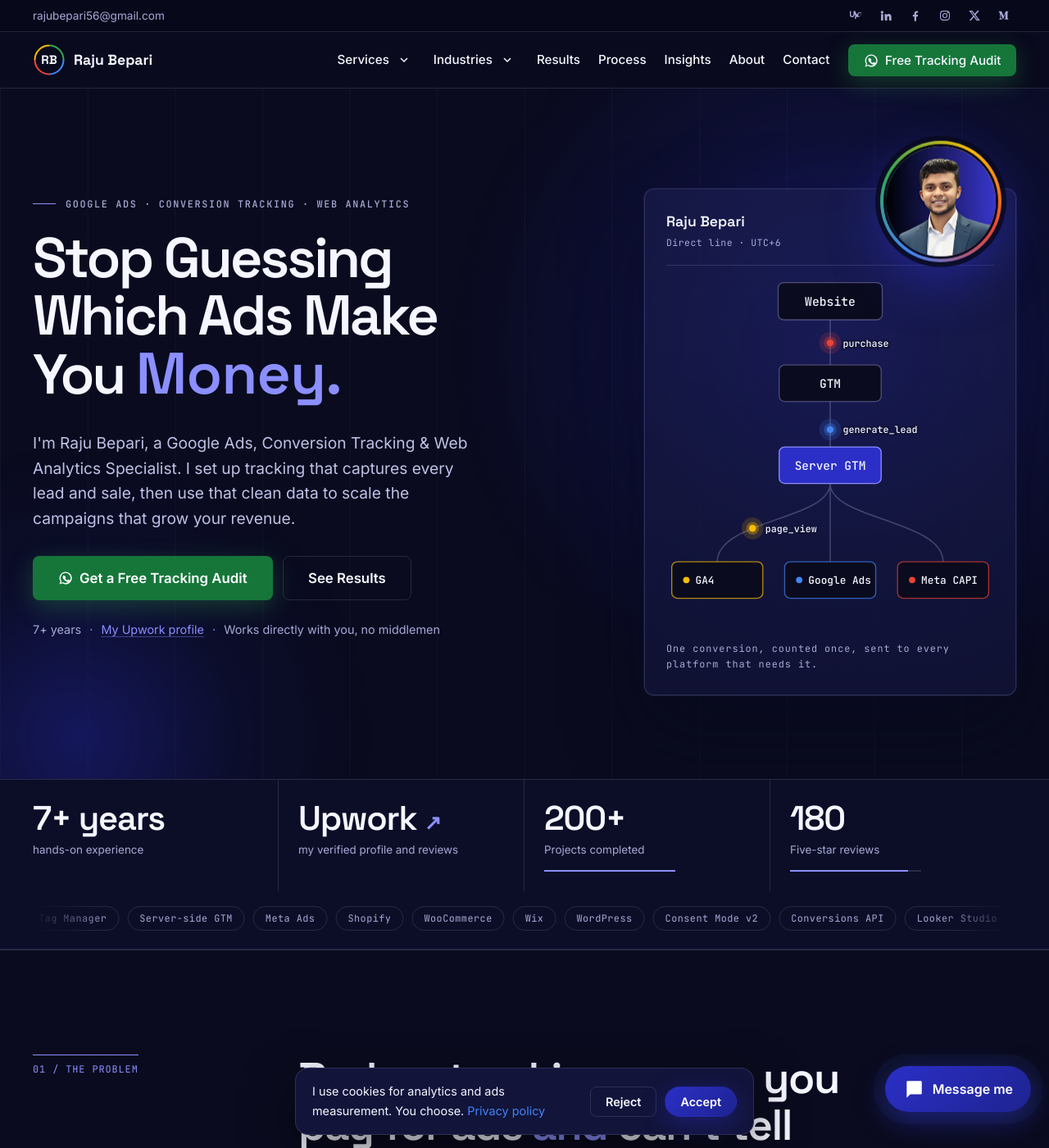
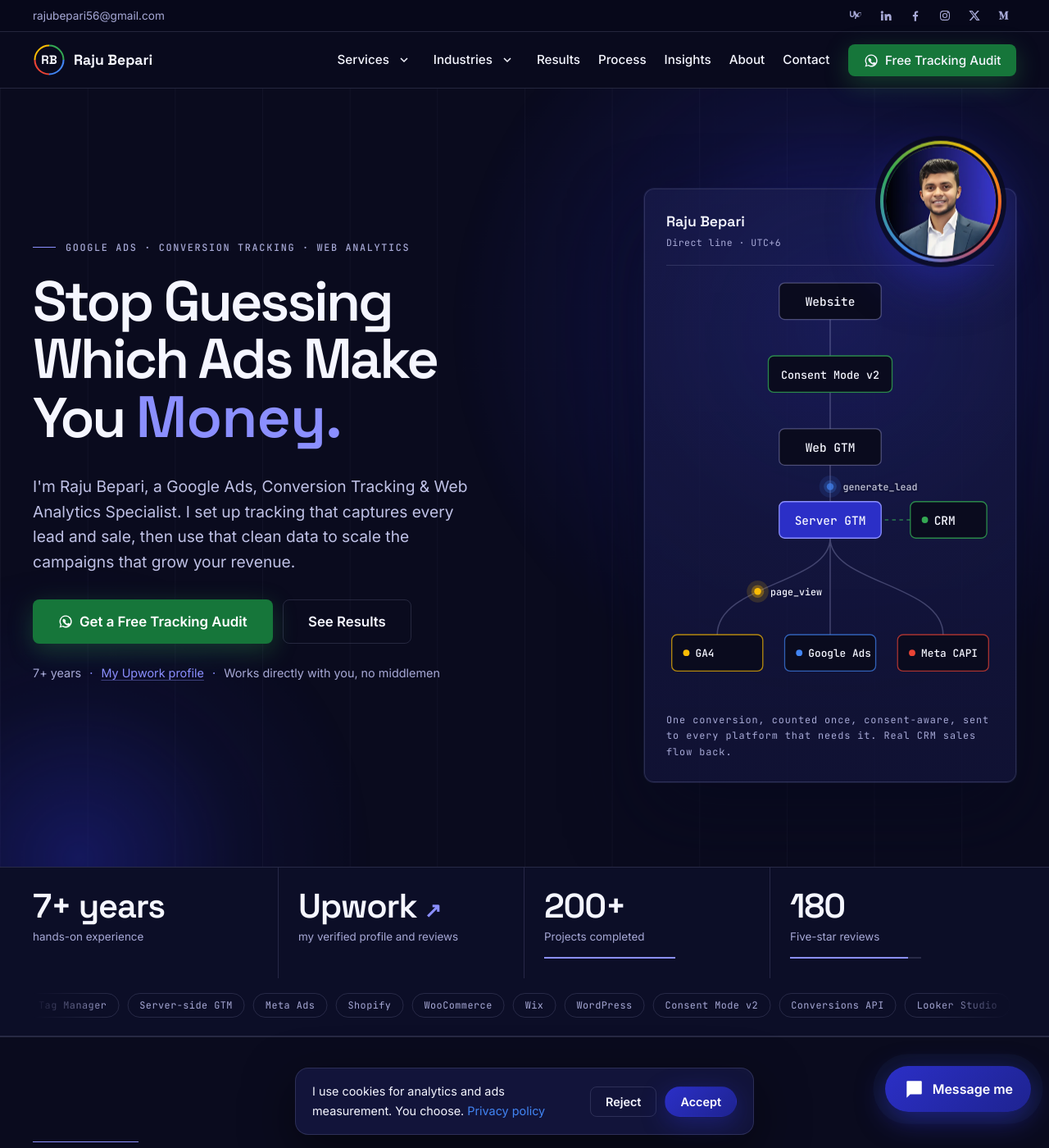
Before and after one commit to rajubepari56/new, a Jekyll site: the page built from index.html, in a window 1280 px wide and 1400 px high. Shown: the whole window at 82% size. Built offline with Jekyll 4.4.1, drawn with Linux system fonts in a browser that asks for light colours.

Commit message:
Hero flow: add Consent Mode v2, Web GTM and CRM (crm_sale) steps
Co-Authored-By: Claude Sonnet 5.5 <noreply@anthropic.com>
Claude-Session: https://claude.ai/code/session_016WDrj8vpgep71jLvm3mnh4

```diff
--- a/assets/css/home.css
+++ b/assets/css/home.css
@@ -353,3 +353,6 @@
 @media(min-width:861px) and (max-width:1020px){.nav{gap:14px}}
 .h-flow__node.pulse{animation:node-pulse .4s var(--ease)}
 @keyframes node-pulse{50%{transform:scale(1.09)}}
+.h-flow__node--consent rect{stroke:#34A853;stroke-opacity:.8}
+.h-flow__node--crm rect{stroke:#34A853;stroke-opacity:.8}.h-flow__node--crm circle{fill:#34A853}
+.h-flow__node--consent text{font-size:12px}
--- a/assets/js/hero.js
+++ b/assets/js/hero.js
@@ -9,24 +9,21 @@
   svg.querySelectorAll('[data-n]').forEach(function (n) { nodes[n.getAttribute('data-n')] = n; });
 
   /* ---- signal flow ---- */
-  var DUR = 3.3, GAP = 0.55, CYCLE = DUR + GAP, DEST = ['t0', 't1', 't2'];
+  var DUR = 3.3, GAP = 0.55, CYCLE = DUR + GAP, DEST = ['t0', 't1', 't2', 't1'];
   var items = sigs.map(function (g, i) {
     var p = svg.querySelector('#' + g.getAttribute('data-r'));
-    return { g: g, p: p, len: p.getTotalLength(), start: 0.9 + i * 1.25, fired: {}, dest: DEST[i] };
+    return { g: g, p: p, len: p.getTotalLength(), start: 0.9 + i * 1.0, fired: {}, dest: DEST[i], crm: g.classList.contains('sig--crm') };
   });
-  function opacity(t) {            // 0..DUR: fade in, slip inside GTM and Server GTM, fade out near the target
-    if (t < .25) return t / .25;
-    if (t < .52) return 1;
-    if (t < .62) return 1 - (t - .52) / .1;
-    if (t < 1.1) return 0;
-    if (t < 1.24) return (t - 1.1) / .14;
-    if (t < 1.62) return 1;
-    if (t < 1.72) return 1 - (t - 1.62) / .1;
-    if (t < 2.2) return 0;
-    if (t < 2.34) return (t - 2.2) / .14;
-    if (t < 3.0) return 1;
-    return Math.max(0, 1 - (t - 3.0) / .3);
+  /* visibility profile per signal: fade in, slip inside each node it passes through, fade out near the target */
+  function ramp(t, pts) {                  // pts: [[time, opacity], ...] linear between points
+    if (t <= pts[0][0]) return pts[0][1];
+    for (var i = 1; i < pts.length; i++) if (t <= pts[i][0]) { var a = pts[i - 1], b = pts[i]; return a[1] + (b[1] - a[1]) * (t - a[0]) / (b[0] - a[0]); }
+    return pts[pts.length - 1][1];
   }
+  var MAIN = [[0, 0], [.25, 1], [.3, 1], [.4, 0], [.9, 0], [1.0, 1], [1.05, 1], [1.15, 0], [1.67, 0], [1.77, 1], [1.81, 1], [1.91, 0], [2.43, 0], [2.53, 1], [3.0, 1], [3.3, 0]];
+  var CRM = [[0, 0], [.25, 1], [.3, 1], [.41, 0], [1.52, 0], [1.66, 1], [3.0, 1], [3.3, 0]];
+  function opacity(t, it) { return ramp(t, it.crm ? CRM : MAIN); }
+  var PULSES = [['web', 0], ['consent', .38], ['gtm', 1.15], ['sgtm', 1.91]];
   function pulse(key) {
     var n = nodes[key]; if (!n) return;
     n.classList.remove('pulse'); void n.getBoundingClientRect(); n.classList.add('pulse');
@@ -43,8 +40,8 @@
         if (it.cycle !== cycleNo) { it.cycle = cycleNo; it.fired = {}; }
         var pt = it.p.getPointAtLength(it.len * (c / DUR));
         it.g.setAttribute('transform', 'translate(' + pt.x.toFixed(1) + ' ' + pt.y.toFixed(1) + ')');
-        it.g.style.opacity = opacity(c).toFixed(2);
-        [['web', 0], ['gtm', .62], ['sgtm', 1.72]].forEach(function (k) { if (c >= k[1] && !it.fired[k[0]]) { it.fired[k[0]] = 1; pulse(k[0]); } });
+        it.g.style.opacity = opacity(c, it).toFixed(2);
+        (it.crm ? [['crm', 0], ['sgtm', 1.6]] : PULSES).forEach(function (k) { if (c >= k[1] && !it.fired[k[0]]) { it.fired[k[0]] = 1; pulse(k[0]); } });
         if (c >= 3.2 && !it.fired.end) { it.fired.end = 1; pulse(it.dest); }
       });
     }
--- a/index.html
+++ b/index.html
@@ -46,20 +46,23 @@ faqs:
         <div class="h-photo" id="h-photo"><div class="h-photo__in"><img src="/assets/images/raju-hero.webp" width="500" height="500" fetchpriority="high" alt="Raju Bepari, Google Ads and conversion tracking specialist"></div></div>
         <figure class="h-console" aria-label="How a conversion travels from my client's website to GA4, Google Ads and Meta">
           <div class="h-console__bar"><div><b>Raju Bepari</b><span>Direct line &middot; UTC+6</span></div></div>
-          <svg class="h-flow" id="h-flow" viewBox="0 0 360 392" role="img" aria-label="Signals page_view, generate_lead and purchase travel from Website through Web GTM and Server GTM to GA4, Google Ads and Meta CAPI">
-            <g fill="none" stroke="rgba(167,169,214,.32)" stroke-width="1.4"><path d="M180 50V100M180 140V190M180 230C180 270 56 270 56 316M180 230V316M180 230C180 270 304 270 304 316"/></g>
-            <g fill="none" stroke="none"><path id="ra" d="M180 50V230C180 270 56 270 56 316"/><path id="rb" d="M180 50V316"/><path id="rc" d="M180 50V230C180 270 304 270 304 316"/></g>
+          <svg class="h-flow" id="h-flow" viewBox="0 0 360 470" role="img" aria-label="Signals page_view, generate_lead and purchase travel from the tracked website through Consent Mode v2, Web GTM and Server GTM to GA4, Google Ads and Meta CAPI. Real sales from the CRM flow back into Server GTM as crm_sale.">
+            <g fill="none" stroke="rgba(167,169,214,.32)" stroke-width="1.4"><path d="M180 50V90M180 130V170M180 210V250M180 290C180 340 56 340 56 396M180 290V396M180 290C180 340 304 340 304 396"/><path stroke-dasharray="4 4" stroke="rgba(52,168,83,.7)" d="M268 270H236"/></g>
+            <g fill="none" stroke="none"><path id="ra" d="M180 50V290C180 340 56 340 56 396"/><path id="rb" d="M180 50V396"/><path id="rc" d="M180 50V290C180 340 304 340 304 396"/><path id="rd" d="M268 270H180V396"/></g>
             <g class="sig" data-r="ra" style="--c:#FBBC05"><circle class="sig__h" r="12"/><circle class="sig__m" r="7"/><circle class="sig__d" r="3.8"/><text x="14" y="4">page_view</text></g>
             <g class="sig" data-r="rb" style="--c:#4285F4"><circle class="sig__h" r="12"/><circle class="sig__m" r="7"/><circle class="sig__d" r="3.8"/><text x="14" y="4">generate_lead</text></g>
             <g class="sig" data-r="rc" style="--c:#EA4335"><circle class="sig__h" r="12"/><circle class="sig__m" r="7"/><circle class="sig__d" r="3.8"/><text x="14" y="4">purchase</text></g>
+            <g class="sig sig--crm" data-r="rd" style="--c:#34A853"><circle class="sig__h" r="12"/><circle class="sig__m" r="7"/><circle class="sig__d" r="3.8"/><text x="-14" y="4" text-anchor="end">crm_sale</text></g>
             <g class="h-flow__node" data-n="web"><rect x="124" y="10" width="112" height="40" rx="6"/><text x="180" y="35" text-anchor="middle">Website</text></g>
-            <g class="h-flow__node" data-n="gtm"><rect x="124" y="100" width="112" height="40" rx="6"/><text x="180" y="125" text-anchor="middle">GTM</text></g>
-            <g class="h-flow__node h-flow__node--core" data-n="sgtm"><rect x="124" y="190" width="112" height="40" rx="6"/><text x="180" y="215" text-anchor="middle">Server GTM</text></g>
-            <g class="h-flow__node h-flow__node--t" data-n="t0" style="--c:#FBBC05"><rect x="6" y="316" width="100" height="40" rx="6"/><circle cx="22" cy="336" r="3.5"/><text x="32" y="340">GA4</text></g>
-            <g class="h-flow__node h-flow__node--t" data-n="t1" style="--c:#4285F4"><rect x="130" y="316" width="100" height="40" rx="6"/><circle cx="146" cy="336" r="3.5"/><text x="156" y="340">Google Ads</text></g>
-            <g class="h-flow__node h-flow__node--t" data-n="t2" style="--c:#EA4335"><rect x="254" y="316" width="100" height="40" rx="6"/><circle cx="270" cy="336" r="3.5"/><text x="280" y="340">Meta CAPI</text></g>
+            <g class="h-flow__node h-flow__node--consent" data-n="consent"><rect x="112" y="90" width="136" height="40" rx="6"/><text x="180" y="115" text-anchor="middle">Consent Mode v2</text></g>
+            <g class="h-flow__node" data-n="gtm"><rect x="124" y="170" width="112" height="40" rx="6"/><text x="180" y="195" text-anchor="middle">Web GTM</text></g>
+            <g class="h-flow__node h-flow__node--core" data-n="sgtm"><rect x="124" y="250" width="112" height="40" rx="6"/><text x="180" y="275" text-anchor="middle">Server GTM</text></g>
+            <g class="h-flow__node h-flow__node--crm" data-n="crm"><rect x="268" y="250" width="84" height="40" rx="6"/><circle cx="284" cy="270" r="3.5"/><text x="294" y="275">CRM</text></g>
+            <g class="h-flow__node h-flow__node--t" data-n="t0" style="--c:#FBBC05"><rect x="6" y="396" width="100" height="40" rx="6"/><circle cx="22" cy="416" r="3.5"/><text x="32" y="420">GA4</text></g>
+            <g class="h-flow__node h-flow__node--t" data-n="t1" style="--c:#4285F4"><rect x="130" y="396" width="100" height="40" rx="6"/><circle cx="146" cy="416" r="3.5"/><text x="156" y="420">Google Ads</text></g>
+            <g class="h-flow__node h-flow__node--t" data-n="t2" style="--c:#EA4335"><rect x="254" y="396" width="100" height="40" rx="6"/><circle cx="270" cy="416" r="3.5"/><text x="280" y="420">Meta CAPI</text></g>
           </svg>
-          <figcaption class="h-console__cap mono">One conversion, counted once, sent to every platform that needs it.</figcaption>
+          <figcaption class="h-console__cap mono">One conversion, counted once, consent-aware, sent to every platform that needs it. Real CRM sales flow back.</figcaption>
         </figure>
       </div>
     </div>
```
